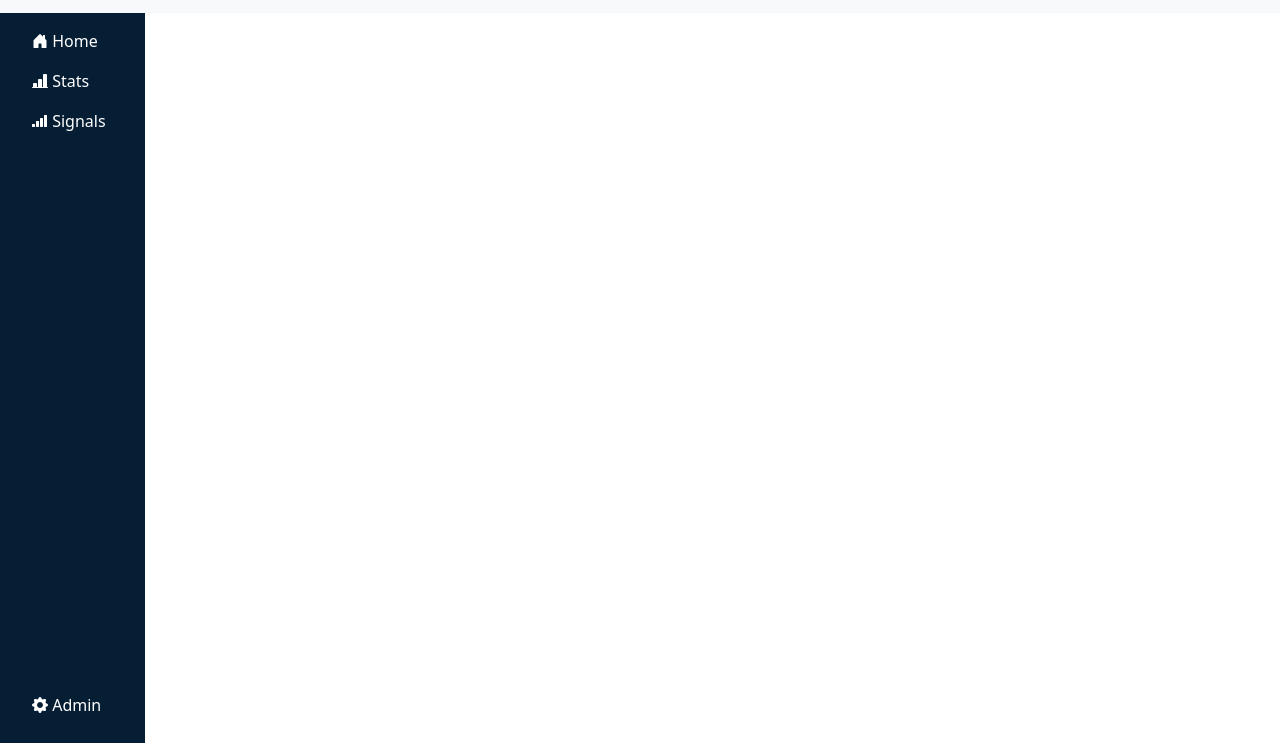
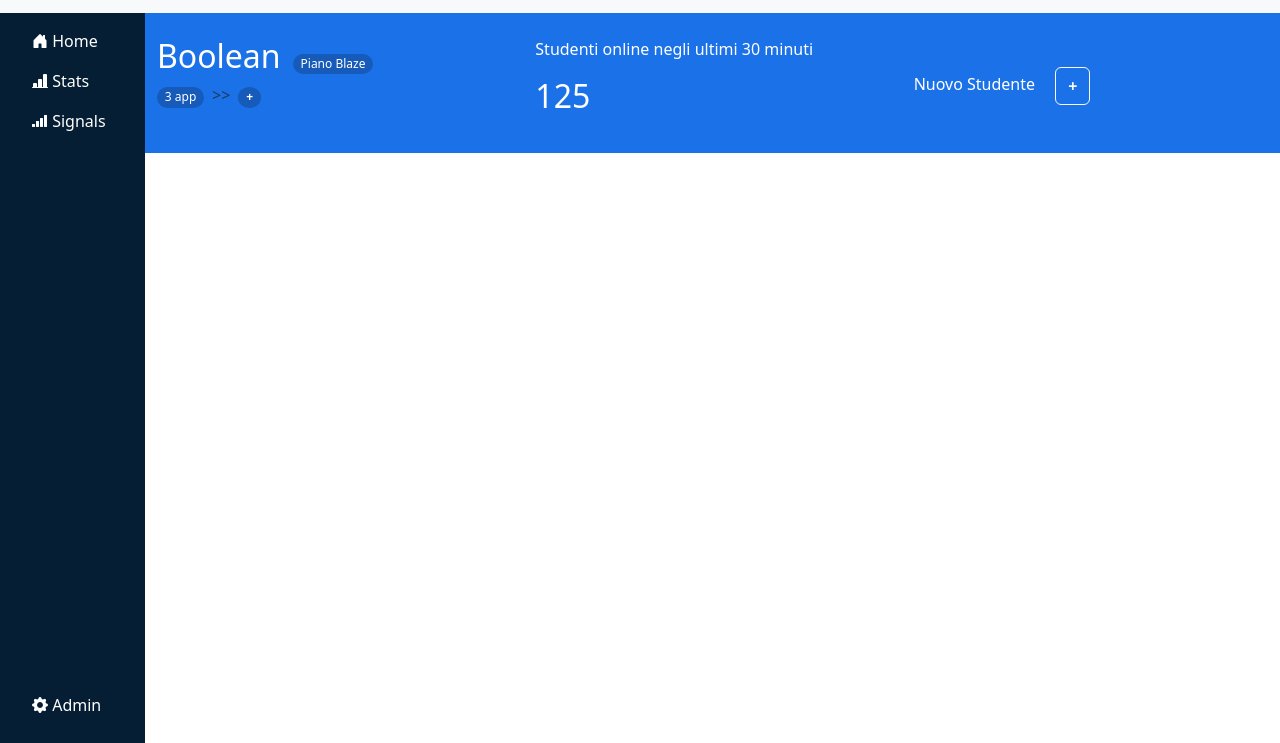
Before and after one commit to PaoloGiovannini/html-css-bootstrap-dashboard, a plain HTML site: page index.html in a window 1280 px wide. Shown: the part 57-800 px from the top of the page. Drawn offline with nearby package versions, Linux system fonts and the light colour scheme.

Commit message:
section superiore main

```diff
--- a/css/style.css
+++ b/css/style.css
@@ -33,6 +33,10 @@ nav i{
     margin-right: 15px;
 }
 
+main{
+    height: calc(100vh - 70px);
+    overflow-y: hidden;
+}
 
 aside{
     height: calc(100vh - 70px);
@@ -52,11 +56,32 @@ aside{
     list-style: none;
 }
 
+.ms_content{
+    width: calc(100% - 70px);
+}
+
+#studenti{
+    background-color: #1b72e8;
+}
+
+.ms_plus{
+    margin: 30px 0px;
+    font-weight:800;
+}
+
+.ms_pill{
+    background-color: #165bba;
+}
 
 @media screen and (min-width: 992px){
     aside{
         width: 145px;
     }
 
+    .ms_content{
+        width: calc(100% - 145px);
+
+    }
+
 
 }
--- a/index.html
+++ b/index.html
@@ -37,7 +37,7 @@
             </nav>
         </header>
 
-        <main>
+        <main class="d-flex">
             <aside class="ms_sidebar">
                 <div class="ms_sidebar-top d-flex align-items-start flex-column">
                    <div class="ms_sidebar-nav mt-3">
@@ -70,7 +70,36 @@
                     </div>
                 </div>
             </aside>
-
+            <div class="ms_content">
+                <section id="studenti">
+                    <div class="container-fluid pt-4">
+                        <div class="row text-white">
+                            <div class="col-12 col-md-4 order-md-3">
+                                <span>Nuovo Studente</span>
+                                <button type="button" class="btn btn-outline-light ms_plus ms-3">+</button>
+                            </div>
+                            <div class="col-12 col-md-4">
+                                <h2 class="d-inline-block me-2">Boolean</h2>
+                                <span class="badge rounded-pill ms_pill fw-normal">Piano Blaze</span>
+                                <nav style="--bs-breadcrumb-divider: '>>';" aria-label="breadcrumb">
+                                    <ol class="breadcrumb ">
+                                      <li class="breadcrumb-item">
+                                        <span class="badge rounded-pill ms_pill fw-normal">3 app</span>
+                                      </li>
+                                      <li class="breadcrumb-item" aria-current="page">
+                                        <span class="badge rounded-circle ms_pill ">+</span>
+                                      </li>
+                                    </ol>
+                                  </nav>
+                            </div>
+                            <div class="col-12 col-md-4">
+                                <span>Studenti online negli ultimi 30 minuti</span>
+                                <h2 class="mt-3 mb-4">125</h2>
+                            </div>
+                        </div>
+                    </div>
+                </section>
+            </div>
 
 
         </main>
```
